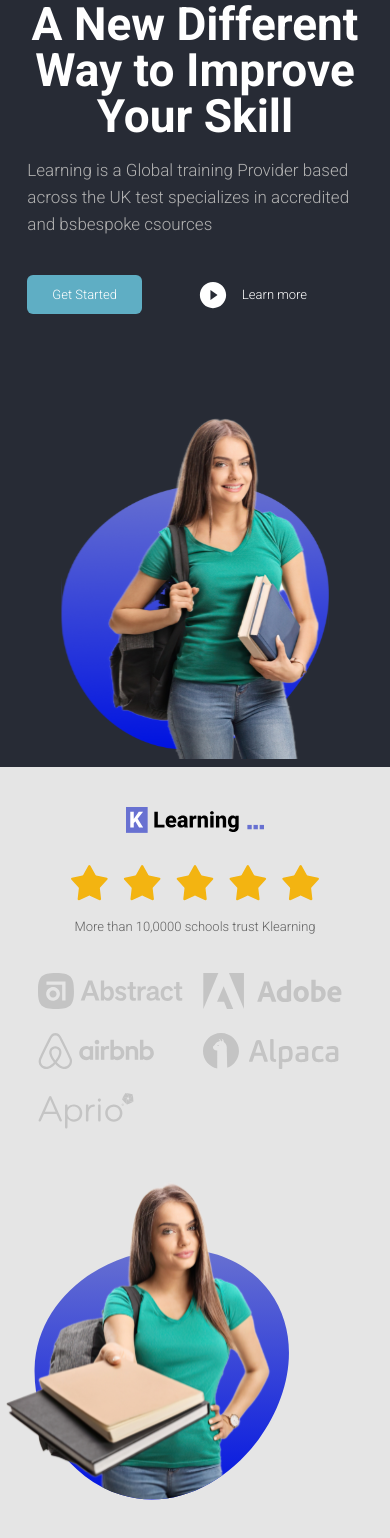
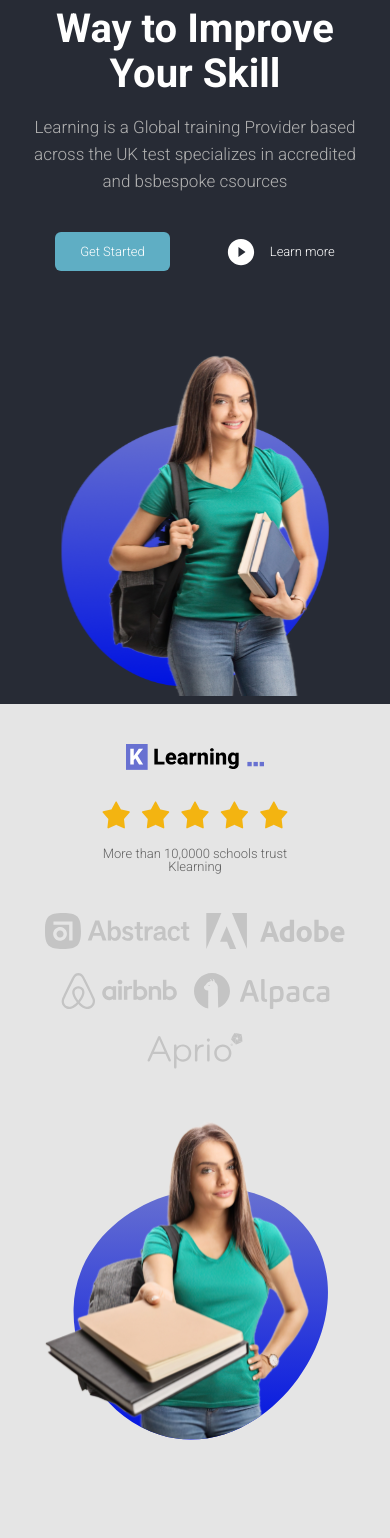
Before and after one commit to marlonberaldo/Desafio-Ade, a React (Create React App) app: page / in a window 390 px wide. Shown: the part 252-1790 px from the top of the page. Built offline with nearby package versions, Linux system fonts and the light colour scheme.

Commit message:
aprimorando versao mobile

```diff
--- a/src/Componentes/Header/header.css
+++ b/src/Componentes/Header/header.css
@@ -23,11 +23,12 @@ a {
 
 .lista__header a:hover {
     color: var(--cor-primaria);
+    transition: all 300ms ease-in-out;
 }
 
 .login:hover {
     color: var(--cor-primaria);
-
+    transition: all 300ms ease-in-out;
 }
 
 .lista__login a {
@@ -45,6 +46,7 @@ a {
 
 .lista__login .btn:hover {
     background-color: transparent;
+    transition: all 300ms ease-in-out;
     border: 1px solid var(--cor-primaria);
 }
 
--- a/src/Componentes/Inicial/index.js
+++ b/src/Componentes/Inicial/index.js
@@ -20,6 +20,7 @@ const inicial = () => {
                         <h1>A New Different Way to Improve Your Skill</h1>
                         <div className="mobile">
                             <p className='content'>Learning is a Global training Provider based across the UK test specializes in accredited and bsbespoke csources</p>
+
                             <div className='botoes'>
                                 <a href='#getstart' className='btn'>
                                     Get Started
--- a/src/Componentes/Inicial/inicial.css
+++ b/src/Componentes/Inicial/inicial.css
@@ -70,7 +70,7 @@ h1 {
 .botoes {
     display: flex;
     align-items: center;
-    padding-bottom: 100px;
+    padding-bottom: 5rem;
 }
 
 .botoes a {
@@ -115,6 +115,7 @@ h1 {
     .primeira__section {
         width: 100%;
         text-align: center;
+        margin-top: 0;
         /* margin-bottom: 80px; */
     }
 
@@ -131,6 +132,10 @@ h1 {
         width: 75%;
     }
 
+    .left {
+        padding-top: 2.5rem;
+    }
+
     .right img {
         width: 80%
     }
@@ -141,12 +146,18 @@ h1 {
 
     h1 {
         width: 100%;
+        font-size: 40px;
+        line-height: 45px;
     }
 
     .content {
         width: 100%;
+        text-align: center;
     }
 
-    /* .mobile {} */
+    .botoes {
+        display: flex;
+        justify-content: center;
+    }
 
 }
--- a/src/Componentes/Nav/nav.css
+++ b/src/Componentes/Nav/nav.css
@@ -79,13 +79,14 @@ p {
     }
 
     .down {
-        display: grid;
-        grid-template-columns: 1fr 1fr;
+        display: flex;
+        justify-content: center;
+        flex-wrap: wrap;
         gap: 1rem;
     }
 
     .up__rating {
-        width: 80%;
+        width: 60%;
         display: flex;
         justify-content: space-around;
         flex-direction: column;
--- a/src/Componentes/Segunda/index.js
+++ b/src/Componentes/Segunda/index.js
@@ -6,9 +6,7 @@ import frame_2 from '../../assets/Frame-2.svg'
 
 const Segunda = () => {
     return (
-        <section className='segunda__section'>
         <div className="container container__segunda">
-
             <div className="esquerda">
                 <img src={image2} alt="Moça segurando livro" />
             </div>
@@ -20,6 +18,7 @@ const Segunda = () => {
                     consectetuer adipiscing elit, sed diam nonummy nibh euismod
                     tincidunt ut laoreet dolore magna aliquam erat volutpat. Ut wisi enivm ad
                 </p>
+                <div className="conteudo__courses">
                     <ul className="direita__lista">
                         <li className='vetor'>
                             <img src={frame} alt="Vetor" />
@@ -41,7 +40,7 @@ const Segunda = () => {
                     <a href="#explore" className='btn botaum'>Explore Cources</a>
                 </div>
             </div>
-        </section>
+        </div>
 
     )
 }
--- a/src/Componentes/Segunda/segunda.css
+++ b/src/Componentes/Segunda/segunda.css
@@ -68,9 +68,8 @@
         margin-bottom: 80px;
     }
 
-    .esquerda img {
-        width: 80%;
-    }
+
+
 
     .direita h2,
     .direita p {
@@ -81,9 +80,17 @@
 
     .direita h2 {
         font-size: 30px;
+        line-height: 30px;
+        margin-bottom: 20px;
+    }
+
+    .vetor h3 {
+        font-size: 14px;
+        line-height: 14px;
     }
 
     .vetor img {
+        width: 40%;
         margin-right: 8px;
     }
 
@@ -91,24 +98,36 @@
         padding: 50px 20px;
     }
 
-    .esquerda img {
-        display: flex;
-        justify-content: center;
-        padding-bottom: 50px;
+    .conteudo__courses {
+        width: 90%;
+        border: 2px solid var(--cor-primaria);
+        margin: 50px auto;
+        border-radius: 20px;
+        position: relative;
     }
 
-    .vetor h3 {
-        font-size: 15px;
-        line-height: 15px;
+    .esquerda img {
+        background: var(--cor-bg);
+        width: 80%;
+        display: flex;
+        padding-bottom: 50px;
+        margin: 0 auto;
+        margin-bottom: 3rem;
     }
 
     .direita {
-        width: 100%;
+        width: 90%;
     }
 
-    .direita .botaum {
-        margin-left: 20px;
+    .conteudo__courses .botaum {
+        position: absolute;
+        bottom: -15px;
+        left: 20px;
     }
 
-
+    .botaum:hover {
+        background: var(--cor-primaria);
+        transform: scale(1.05);
+        transition: all 400ms ease-in-out;
+    }
 }
```
Lines whose indentation alone changed are shown as unchanged.
